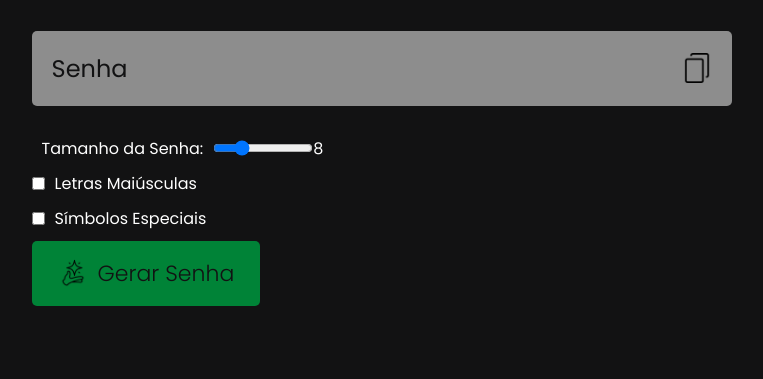
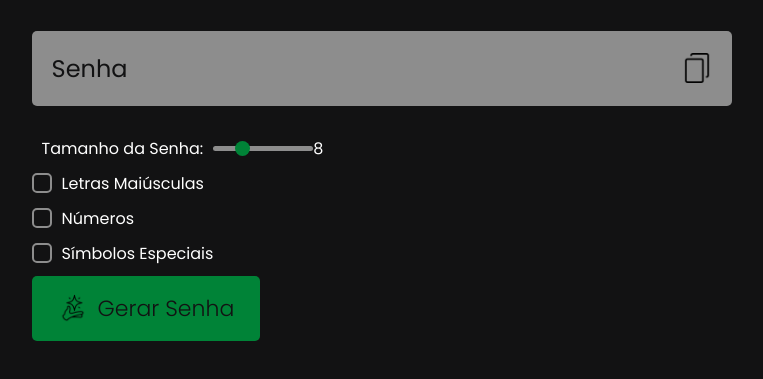
Before and after one commit to JeanFurquim97/gerador_de_senha, a plain HTML site: page index.html in a window 1280 px wide. Shown: the part 241-620 px from the top of the page, without its empty margins (122-885 px from the left). Drawn offline with Linux system fonts and the light colour scheme.

Commit message:
add numbers

```diff
--- a/index.html
+++ b/index.html
@@ -25,6 +25,10 @@
                 <label for="uppercase">Letras Maiúsculas</label>
             </div>
             <div class="option">
+                <input type="checkbox" id="numbers">
+                <label for="numbers">Números</label>
+            </div>
+            <div class="option">
                 <input type="checkbox" id="symbols">
                 <label for="symbols">Símbolos Especiais</label>
             </div>
--- a/src/javascript/script.js
+++ b/src/javascript/script.js
@@ -3,10 +3,12 @@ const lengthInput = document.getElementById("length");
 const lengthValue = document.getElementById("length-value");
 const uppercaseCheckbox = document.getElementById("uppercase");
 const symbolsCheckbox = document.getElementById("symbols");
+const numbersCheckbox = document.getElementById("numbers");
 
 const lowerCase = "abcdefghijklmnopqrstuvwxyz";
 const upperCase = "ABCDEFGHIJKLMNOPQRSTUVWXYZ";
 const symbols = "!\"#$%&'()*+,-./:;<=>?@[\\]^_`{|}~";
+const numbers = "0123456789"
 
 lengthInput.addEventListener("input", () => {
     lengthValue.textContent = lengthInput.value;
@@ -19,6 +21,9 @@ function createPassword() {
     }
     if (symbolsCheckbox.checked) {
         chars += symbols;
+    }
+    if (numbersCheckbox.checked) {
+        chars += numbers;
     }
 
     let password = "";
--- a/src/style/style.css
+++ b/src/style/style.css
@@ -85,3 +85,52 @@ body{
     width: 100px;
     margin-left: 10px;
 }
+
+input[type="range"] {
+    -webkit-appearance: none;
+    appearance: none;
+    background: transparent;
+    cursor: pointer;
+}
+
+input[type="range"]::-webkit-slider-runnable-track {
+    background: #8d8d8d;
+    height: 5px;
+    border-radius: 5px;
+}
+
+input[type="range"]::-webkit-slider-thumb {
+    -webkit-appearance: none;
+    appearance: none;
+    margin-top: -5px;
+    background-color: #008337;
+    height: 15px;
+    width: 15px;
+    border-radius: 50%;
+}
+
+input[type="checkbox"] {
+    -webkit-appearance: none;
+    appearance: none;
+    width: 20px;
+    height: 20px;
+    border: 2px solid #8d8d8d;
+    border-radius: 5px;
+    cursor: pointer;
+    position: relative;
+}
+
+input[type="checkbox"]:checked {
+    background-color: #008337;
+    border-color: #008337;
+}
+
+input[type="checkbox"]:checked::after {
+    content: "\2713";
+    color: #fff;
+    position: absolute;
+    left: 50%;
+    top: 50%;
+    transform: translate(-50%, -50%);
+    font-size: 14px;
+}
```
